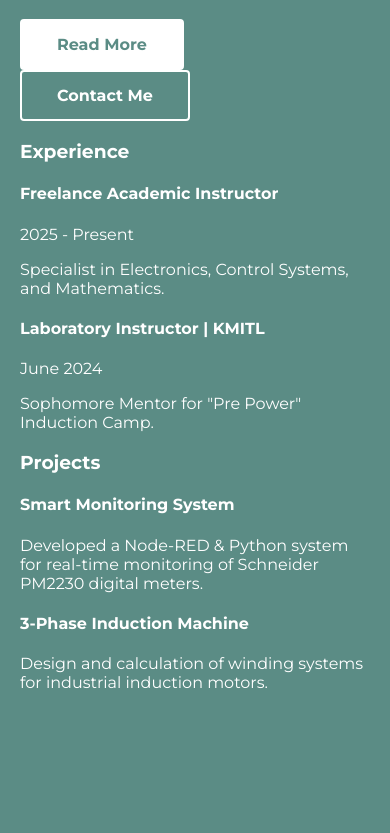
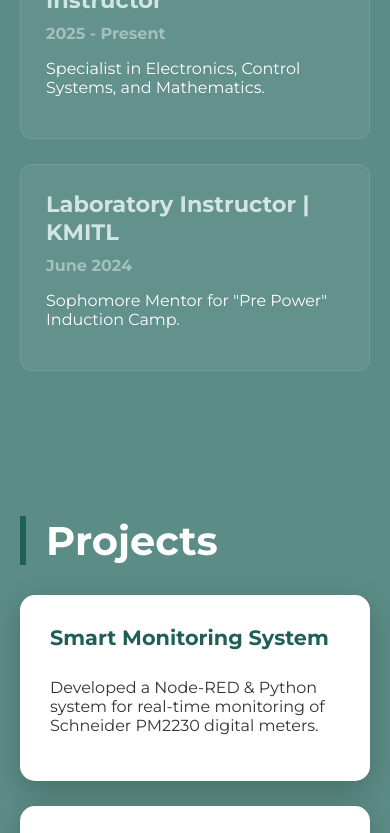
Before and after one commit to joefrann/new, a plain HTML site: page index.html in a window 390 px wide. Shown: the part 979-1812 px from the top of the page. Before the commit the page ends 1687 px from the top, so only its background shows below. Drawn offline with Linux system fonts and the light colour scheme.

Commit message:
Update style.css

```diff
--- a/style.css
+++ b/style.css
@@ -25,4 +25,51 @@ body { margin: 0; font-family: 'Montserrat', sans-serif; display: flex; backgrou
     .sidebar { width: 100%; height: auto; position: relative; border-right: none; border-bottom: 1px solid #ddd; }
     .main-content { margin-left: 0; width: 100%; padding: 40px 20px; }
     .intro-text { font-size: 2.5rem; }
+    /* ขยับเนื้อหาให้ไม่ติดกันเกินไป */
+.content-section {
+    margin-top: 80px;
+    padding-bottom: 40px;
 }
+
+.section-title {
+    font-size: 2.5rem;
+    margin-bottom: 30px;
+    border-left: 6px solid #1e6058;
+    padding-left: 20px;
+    color: white;
+}
+
+/* ตกแต่งกล่องประสบการณ์ */
+.exp-item {
+    margin-bottom: 25px;
+    background: rgba(255, 255, 255, 0.05);
+    padding: 25px;
+    border-radius: 12px;
+    border: 1px solid rgba(255, 255, 255, 0.1);
+}
+
+.exp-item h4 { margin: 0; color: #d1e5e2; font-size: 1.4rem; }
+.exp-item .date { color: #a2c1bc; font-weight: bold; margin: 10px 0; }
+
+/* ตกแต่งกล่องโปรเจกต์ */
+.project-grid {
+    display: grid;
+    grid-template-columns: repeat(auto-fit, minmax(280px, 1fr));
+    gap: 25px;
+}
+
+.project-card {
+    background: white;
+    color: #333;
+    padding: 30px;
+    border-radius: 15px;
+    box-shadow: 0 10px 30px rgba(0,0,0,0.2);
+    transition: 0.3s ease;
+}
+
+.project-card:hover {
+    transform: translateY(-10px);
+}
+
+.project-card h4 { margin-top: 0; color: #1e6058; font-size: 1.3rem; }
+}
```
